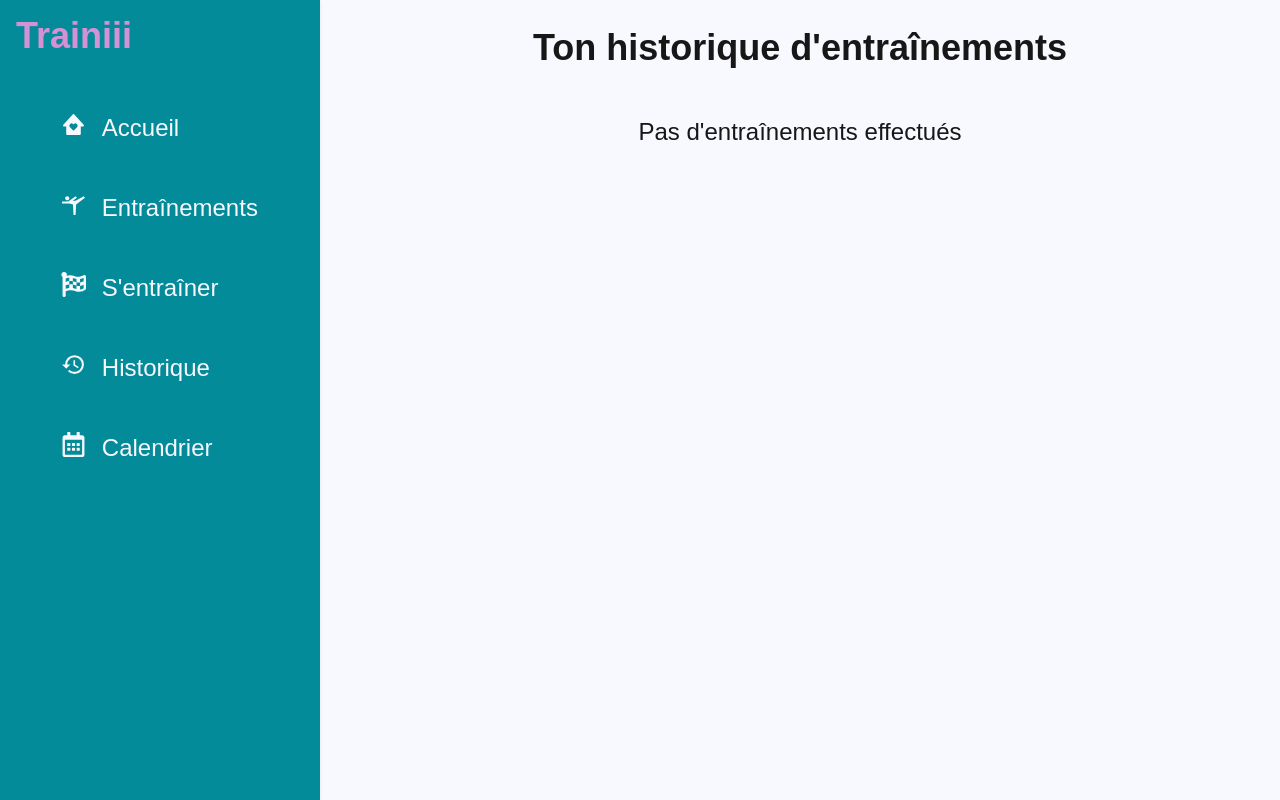
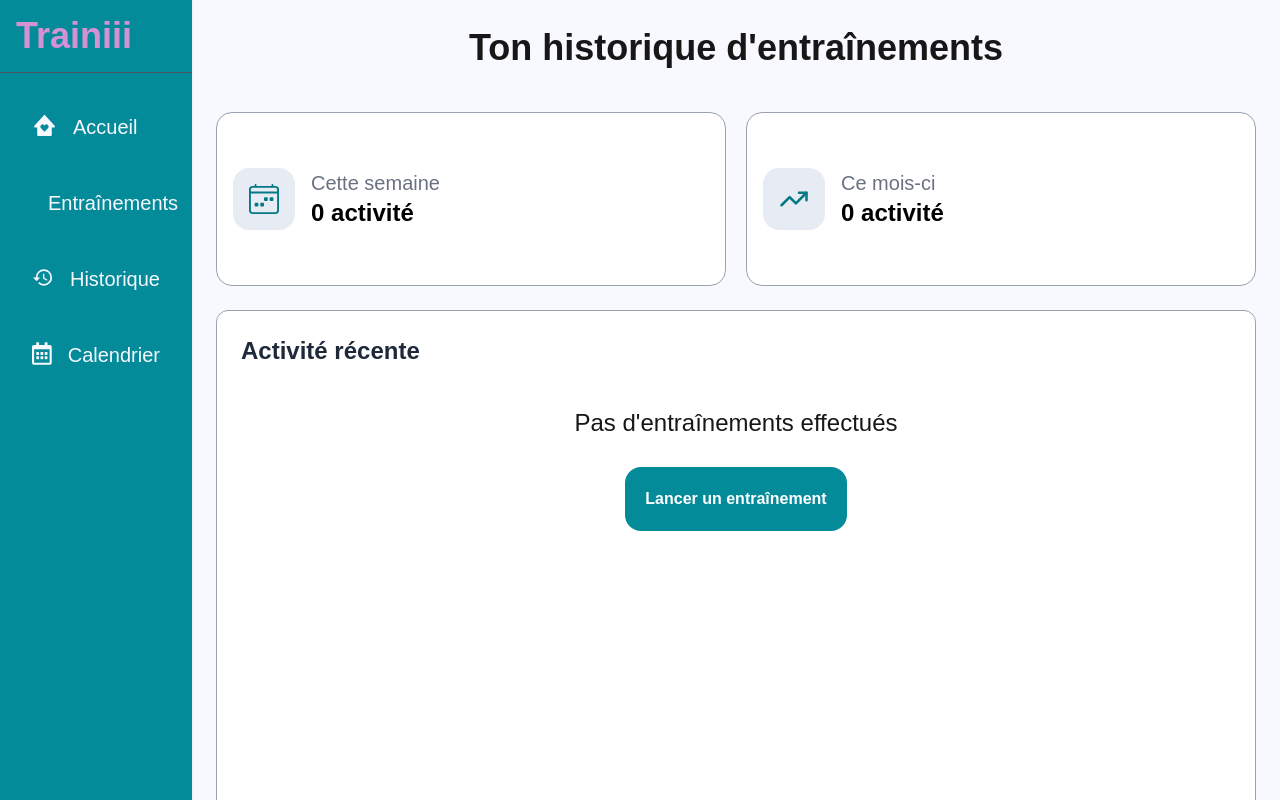
Before and after one commit to Kellemensch/training-app, a Next.js app: page /history in a window 1280 px wide. Shown: the top 800 px of the page. Built offline with nearby package versions, Linux system fonts and the light colour scheme.

Commit message:
changements historique, navbar, et grille d'entrainements

```diff
--- a/app/(with-navbar)/history/page.tsx
+++ b/app/(with-navbar)/history/page.tsx
@@ -1,10 +1,22 @@
 import HistoryList from "@/components/HistoryList";
+import Trendings from "@/components/Trendings";
 
 export default function History() {
-    return (
-        <div>
-            <h1 className="text-center text-4xl font-bold p-3 mb-6">Ton historique d'entraînements</h1>
-            <HistoryList/>
-        </div>
-    )
+  return (
+    <div>
+      <h1 className="text-center text-4xl font-bold p-3 mb-6">
+        Ton historique d'entraînements
+      </h1>
+      <div className="grid grid-cols-1 md:grid-cols-2 p-2 gap-5 mb-4">
+        <Trendings type="week" />
+        <Trendings type="month" />
+      </div>
+      <div className="border border-gray-400 rounded-xl w-auto h-screen m-2 p-4 bg-white">
+        <h2 className="font-semibold text-gray-800 text-2xl p-2 mb-5">
+          Activité récente
+        </h2>
+        <HistoryList />
+      </div>
+    </div>
+  );
 }
--- a/app/(with-navbar)/layout.tsx
+++ b/app/(with-navbar)/layout.tsx
@@ -1,14 +1,14 @@
 import Navbar from "@/components/Navbar";
 
 export default function WithNavbarLayout({
-    children
-}: {children: React.ReactNode}) {
-    return (
-        <div className="">
-            <Navbar/>
-            <div className="p-4 md:ml-60 lg:ml-[25%]">
-                {children}
-            </div>
-        </div>
-    )
+  children,
+}: {
+  children: React.ReactNode;
+}) {
+  return (
+    <div className="">
+      <Navbar />
+      <div className="p-4 md:ml-60 lg:ml-[15%]">{children}</div>
+    </div>
+  );
 }
--- a/app/layout.tsx
+++ b/app/layout.tsx
@@ -16,7 +16,8 @@ const geistMono = Geist_Mono({
 
 export const metadata: Metadata = {
   title: "Trainiii",
-  description: "A training dashboard to customize all your trainings and exercises and actually do them",
+  description:
+    "A training dashboard to customize all your trainings and exercises and actually do them",
 };
 
 export default function RootLayout({
@@ -26,12 +27,8 @@ export default function RootLayout({
 }>) {
   return (
     <html lang="fr">
-      <body
-        // className={`${geistSans.variable} ${geistMono.variable} antialiased`}
-      >
-        <Suspense fallback={<Loading/>}>
-          {children}
-        </Suspense>
+      <body>
+        <Suspense fallback={<Loading />}>{children}</Suspense>
       </body>
     </html>
   );
--- a/app/loading.tsx
+++ b/app/loading.tsx
@@ -1,3 +1,3 @@
 export default function Loading() {
-    return <p className="ml-[21%] text-center text-6xl font-bold">Loading...</p>
+    return <p className="ml-[15%] text-center text-6xl font-bold">Loading...</p>
 }
--- /dev/null
+++ b/components/HistoryCard.tsx
@@ -0,0 +1,45 @@
+"use client";
+
+import { useTrainings } from "@/hooks/useTrainings";
+import { Training } from "@/lib/interfaces";
+import { useRouter } from "next/navigation";
+
+interface HistoryCardProps {
+  training: Training;
+}
+
+export default function HistoryCard(props: HistoryCardProps) {
+  const { historyTrainings } = useTrainings();
+  const router = useRouter();
+  const training = props.training;
+
+  if (!training || !training.history)
+    return <div className="rounded-xl p-4">Not found</div>;
+
+  console.log(training.history);
+  const lastTraining = training.history[1];
+
+  // Convert to Date if it's a string
+  const dateObj =
+    typeof lastTraining === "string" ? new Date(lastTraining) : lastTraining;
+
+  // Format as human-readable date
+  const dateTraining = new Intl.DateTimeFormat("fr-FR", {
+    year: "numeric",
+    month: "long",
+    day: "numeric",
+  }).format(dateObj);
+
+  return (
+    <div
+      className="flex rounded-xl bg-blue-400/20 p-4 cursor-pointer hover:bg-blue-400/30"
+      onClick={() => router.push(`/training/${training.id}`)}
+    >
+      <span className="text-3xl p-2">{training.emoji}</span>
+      <div className="p-2 gap-2 ml-4">
+        <h2 className="text-xl text-gray-800">{training.name}</h2>
+        <p className="text-gray-500 font-light">{dateTraining}</p>
+      </div>
+    </div>
+  );
+}
--- a/components/HistoryList.tsx
+++ b/components/HistoryList.tsx
@@ -1,40 +1,78 @@
 "use client";
 
 import { Training } from "@/lib/interfaces";
-import { useEffect, useState } from "react";
+import { useEffect, useMemo, useState } from "react";
 import TrainingCard from "./TrainingCard";
 import { useTrainings } from "@/hooks/useTrainings";
+import ButtonStartTraining from "./ButtonStartTraining";
+import Loading from "@/app/loading";
+import HistoryCard from "./HistoryCard";
+import { useRouter } from "next/navigation";
 
 export default function HistoryList() {
-    const {trainings, isLoading, deleteTraining} = useTrainings();
-    const [trainingsDone, setTrainingsDone] = useState<Training[]>([]);
+  const { trainings, isLoading, deleteTraining, historyTrainings } =
+    useTrainings();
 
-    useEffect(() => {
-        if (!isLoading && trainings.length > 0) {
-            const filterTraining = trainings.filter((e) => e.history && e.history.length > 0);
-            if (filterTraining) {
-                setTrainingsDone(filterTraining);
-                console.log(filterTraining);
-            }
-        }
-    }, [trainings, isLoading]);
+  const router = useRouter();
 
-    if (trainingsDone.length === 0) return (
+  // Helpers to normalize history entries to Date
+  const parseDate = (d: string | Date) =>
+    typeof d === "string" ? new Date(d) : d;
+
+  // Compute start of current week (Monday) and start of month
+  const now = new Date();
+  const startOfWeek = new Date(now);
+  // getDay(): 0 (Sun) .. 6 (Sat). Convert so Monday is 0
+  const dayIndex = (now.getDay() + 6) % 7;
+  startOfWeek.setDate(now.getDate() - dayIndex);
+  startOfWeek.setHours(0, 0, 0, 0);
+  const endOfWeek = new Date(startOfWeek);
+  endOfWeek.setDate(startOfWeek.getDate() + 7);
+
+  // Prepare list of trainings with lastActivity and parsed history
+  const trainingsWithMeta = useMemo(() => {
+    return historyTrainings
+      .map((t) => {
+        const parsedHistory = (t.history || []).map((h) => parseDate(h));
+        const lastActivity = parsedHistory.length
+          ? parsedHistory.reduce((a, b) => (a > b ? a : b))
+          : null;
+        return { training: t, parsedHistory, lastActivity };
+      })
+      .filter((t) => t.lastActivity !== null)
+      .sort(
+        (a, b) =>
+          (b.lastActivity as Date).getTime() -
+          (a.lastActivity as Date).getTime()
+      );
+  }, [historyTrainings]);
+
+  if (isLoading) return <Loading />;
+
+  if (historyTrainings.length === 0)
+    return (
       <div>
-            <h1 className="text-center p-3 text-2xl font-extralight">Pas d'entraînements effectués</h1>
+        <h1 className="text-center p-3 text-2xl font-extralight">
+          Pas d'entraînements effectués
+        </h1>
+        <div className="p-4 text-center">
+          <ButtonStartTraining />
         </div>
-    )
+      </div>
+    );
 
   return (
     <div>
-            <div className="columns-4 gap-5">
-                {trainingsDone.map((training, index) => (
-                    <div key={index} className="flex">
-                    <TrainingCard key={training.id} training={training} param={"check"} onTrainingDeleted={deleteTraining}/>
-                    <p className="text-gray-400 font-light">Historique: {training.history?.map((e) => {return `${e.toString().split('T')[0]} `})}</p>
+      <div className="p-3">
+        {trainingsWithMeta.map((training, index) => (
+          <div key={index} className="p-2">
+            <HistoryCard
+              key={training.training.id}
+              training={training.training}
+            />
           </div>
         ))}
       </div>
     </div>
-    )
+  );
 }
--- a/components/Navbar.tsx
+++ b/components/Navbar.tsx
@@ -30,11 +30,11 @@ export default function Navbar() {
       text: "Entraînements",
       link: "/trainings",
     },
-    {
-      icon: <FaFlagCheckered size={25} className="mr-4" />,
-      text: "S'entraîner",
-      link: "/start-training-choice",
-    },
+    // {
+    //   icon: <FaFlagCheckered size={25} className="mr-4" />,
+    //   text: "S'entraîner",
+    //   link: "/start-training-choice",
+    // },
     {
       icon: <MdHistory size={25} className="mr-4" />,
       text: "Historique",
@@ -64,9 +64,9 @@ export default function Navbar() {
         className={`
                 fixed top-0 left-0 h-screen bg-bleu-canard z-40 shadow-sm transition-transform duration-300 ease-in-out ${
                   isMenuOpen ? "translate-x-0" : "-translate-x-full"
-                } lg:translate-x-0 w-100 lg:w-[25%]`}
+                } lg:translate-x-0 w-100 lg:w-[15%]`}
       >
-        <h2 className="text-2xl lg:text-4xl p-4 text-rose-poudre-hover font-extrabold">
+        <h2 className="text-2xl lg:text-4xl p-4 text-rose-poudre-hover font-extrabold border-b border-gray-600">
           Trainiii
         </h2>
         <nav>
@@ -75,7 +75,7 @@ export default function Navbar() {
               return (
                 <div key={index} className="py-2">
                   <li
-                    className="text-sm md:text-lg lg:text-2xl flex cursor-pointer w-[80%] rounded-full mx-auto p-3 lg:p-4 hover:text-gray-800 hover:bg-rose-poudre hover:w-[90%] hover:font-bold transition-all duration-200"
+                    className="text-sm md:text-lg lg:text-xl flex cursor-pointer w-full rounded-full mx-auto p-3 lg:p-4 hover:text-gray-800 hover:bg-rose-poudre hover:w-[90%] hover:font-bold transition-all duration-200"
                     onClick={() => {
                       router.push(link);
                       setIsMenuOpen(false);
--- /dev/null
+++ b/components/Trendings.tsx
@@ -0,0 +1,115 @@
+"use client";
+
+import { useTrainings } from "@/hooks/useTrainings";
+import { useState, useMemo } from "react";
+import { BsCalendar4Week } from "react-icons/bs";
+import { LuTrendingUp } from "react-icons/lu";
+
+interface TrendingsProps {
+  type: string;
+}
+
+export default function Trendings(props: TrendingsProps) {
+  let icon, header, activity;
+  let iconSize = 30;
+  if (props.type === "week") {
+    icon = <BsCalendar4Week size={iconSize} />;
+    header = Header("Cette semaine");
+    activity = Activity("week");
+  } else {
+    icon = <LuTrendingUp size={iconSize} />;
+    header = Header("Ce mois-ci");
+    activity = Activity("month");
+  }
+  return (
+    <div className="flex items-center border border-gray-400 rounded-2xl bg-white w-auto p-4">
+      <span className="text-bleu-canard-hover bg-blue-900/10 w-auto rounded-2xl p-4">
+        {icon}
+      </span>
+      <div className="flex-col p-4 gap-y-2">
+        <span className="flex-1 p-2">
+          {header}
+          {activity}
+        </span>
+      </div>
+    </div>
+  );
+}
+
+function Header(header: string) {
+  return <h2 className="font-light text-gray-500 text-xl">{header}</h2>;
+}
+
+function Activity(activity: string) {
+  const { historyTrainings } = useTrainings();
+
+  // Helpers to normalize history entries to Date
+  const parseDate = (d: string | Date) =>
+    typeof d === "string" ? new Date(d) : d;
+
+  // Compute start of current week (Monday) and start of month
+  const now = new Date();
+  const startOfWeek = new Date(now);
+  // getDay(): 0 (Sun) .. 6 (Sat). Convert so Monday is 0
+  const dayIndex = (now.getDay() + 6) % 7;
+  startOfWeek.setDate(now.getDate() - dayIndex);
+  startOfWeek.setHours(0, 0, 0, 0);
+  const endOfWeek = new Date(startOfWeek);
+  endOfWeek.setDate(startOfWeek.getDate() + 7);
+
+  const startOfMonth = new Date(now.getFullYear(), now.getMonth(), 1);
+  const endOfMonth = new Date(now.getFullYear(), now.getMonth() + 1, 1);
+
+  // Prepare list of trainings with lastActivity and parsed history
+  const trainingsWithMeta = useMemo(() => {
+    return historyTrainings
+      .map((t) => {
+        const parsedHistory = (t.history || []).map((h) => parseDate(h));
+        const lastActivity = parsedHistory.length
+          ? parsedHistory.reduce((a, b) => (a > b ? a : b))
+          : null;
+        return { training: t, parsedHistory, lastActivity };
+      })
+      .filter((t) => t.lastActivity !== null)
+      .sort(
+        (a, b) =>
+          (b.lastActivity as Date).getTime() -
+          (a.lastActivity as Date).getTime()
+      );
+  }, [historyTrainings]);
+
+  // Count activities in current week/month
+  const { countWeek, countMonth } = useMemo(() => {
+    let cw = 0;
+    let cm = 0;
+    trainingsWithMeta.forEach((t) => {
+      t.parsedHistory.forEach((d) => {
+        if (d >= startOfWeek && d < endOfWeek) cw++;
+        if (d >= startOfMonth && d < endOfMonth) cm++;
+      });
+    });
+    return { countWeek: cw, countMonth: cm };
+  }, [trainingsWithMeta, startOfWeek, endOfWeek, startOfMonth, endOfMonth]);
+
+  // Pick what to render depending on activity prop
+  const total = activity === "week" ? countWeek : countMonth;
+
+  return (
+    <div>
+      <p className="font-bold text-black text-2xl">
+        {total} activité{total > 1 ? "s" : ""}
+      </p>
+      {/* <ul className="mt-2 text-sm text-gray-600">
+        {trainingsWithMeta.slice(0, 5).map((t) => (
+          <li key={t.training.id} className="flex justify-between">
+            <span>{t.training.name}</span>
+            <span className="text-gray-400">{dateFmt.format(t.lastActivity as Date)}</span>
+          </li>
+        ))}
+        {trainingsWithMeta.length === 0 && (
+          <li className="text-gray-400">Aucune activité enregistrée</li>
+        )}
+      </ul> */}
+    </div>
+  );
+}
--- a/hooks/useTrainings.ts
+++ b/hooks/useTrainings.ts
@@ -5,7 +5,11 @@ export function useTrainings() {
   const [trainings, setTrainings] = useState<Training[]>([]);
   const [isLoading, setIsLoading] = useState(true);
 
-    const [scheduledTrainings, setScheduledTrainings] = useState<ScheduledTraining[]>([]);
+  const [scheduledTrainings, setScheduledTrainings] = useState<
+    ScheduledTraining[]
+  >([]);
+
+  const [historyTrainings, setHistoryTrainings] = useState<Training[]>([]);
 
   useEffect(() => {
     const loadTrainings = () => {
@@ -26,19 +30,33 @@ export function useTrainings() {
       try {
         const storedScheduled = localStorage.getItem("scheduled-trainings");
         if (storedScheduled) {
-                    const parsedScheduled: ScheduledTraining[] = JSON.parse(storedScheduled);
+          const parsedScheduled: ScheduledTraining[] =
+            JSON.parse(storedScheduled);
           setScheduledTrainings(parsedScheduled);
         }
       } catch (error) {
-                console.error("Erreur lors du chargement des scheduled trainings:", error);
+        console.error(
+          "Erreur lors du chargement des scheduled trainings:",
+          error
+        );
       } finally {
         setIsLoading(false);
       }
-        }
+    };
 
     loadTrainings();
     loadScheduledTrainings();
   }, []);
+
+  useEffect(() => {
+    const filterTraining = trainings.filter(
+      (e) => e.history && e.history.length > 0
+    );
+    if (filterTraining) {
+      setHistoryTrainings(filterTraining);
+      console.log(filterTraining);
+    }
+  }, [trainings]);
 
   const deleteTraining = (trainingId: string) => {
     const updatedTrainings = trainings.filter((t) => t.id != trainingId);
@@ -48,11 +66,16 @@ export function useTrainings() {
   };
 
   const deleteScheduledTraining = (trainingId: string) => {
-        const updatedTrainings = scheduledTrainings.filter((t) => t.id != trainingId);
+    const updatedTrainings = scheduledTrainings.filter(
+      (t) => t.id != trainingId
+    );
     setScheduledTrainings(updatedTrainings);
-        localStorage.setItem("scheduled-trainings", JSON.stringify(updatedTrainings));
+    localStorage.setItem(
+      "scheduled-trainings",
+      JSON.stringify(updatedTrainings)
+    );
     return true;
-    }
+  };
 
   const addTraining = (training: Training) => {
     const updatedTrainings = [...trainings, training];
@@ -63,20 +86,33 @@ export function useTrainings() {
   const addScheduledTraining = (training: ScheduledTraining) => {
     const updatedTrainings = [...scheduledTrainings, training];
     setScheduledTrainings(updatedTrainings);
-        localStorage.setItem("scheduled-trainings", JSON.stringify(updatedTrainings));
-    }
+    localStorage.setItem(
+      "scheduled-trainings",
+      JSON.stringify(updatedTrainings)
+    );
+  };
 
   const updateTraining = (trainingId: string, updatedTraining: Training) => {
-        const updatedTrainings = trainings.map((t) => t.id === trainingId ? updatedTraining : t);
+    const updatedTrainings = trainings.map((t) =>
+      t.id === trainingId ? updatedTraining : t
+    );
     setTrainings(updatedTrainings);
     localStorage.setItem("trainings", JSON.stringify(updatedTrainings));
   };
 
-    const updateScheduledTraining = (trainingId: string, updatedTraining: ScheduledTraining) => {
-        const updatedTrainings = scheduledTrainings.map((t) => t.id === trainingId ? updatedTraining : t);
+  const updateScheduledTraining = (
+    trainingId: string,
+    updatedTraining: ScheduledTraining
+  ) => {
+    const updatedTrainings = scheduledTrainings.map((t) =>
+      t.id === trainingId ? updatedTraining : t
+    );
     setScheduledTrainings(updatedTrainings);
-        localStorage.setItem("scheduled-trainings", JSON.stringify(updatedTrainings));
-    }
+    localStorage.setItem(
+      "scheduled-trainings",
+      JSON.stringify(updatedTrainings)
+    );
+  };
 
   return {
     trainings,
@@ -87,6 +123,7 @@ export function useTrainings() {
     scheduledTrainings,
     deleteScheduledTraining,
     addScheduledTraining,
-        updateScheduledTraining
+    updateScheduledTraining,
+    historyTrainings,
   };
 }
```
Also changed, not shown: components/TrainingCard.tsx (+46 -26 lines), components/TrainingsList.tsx (+17 -12 lines). Lines whose indentation alone changed are shown as unchanged.
